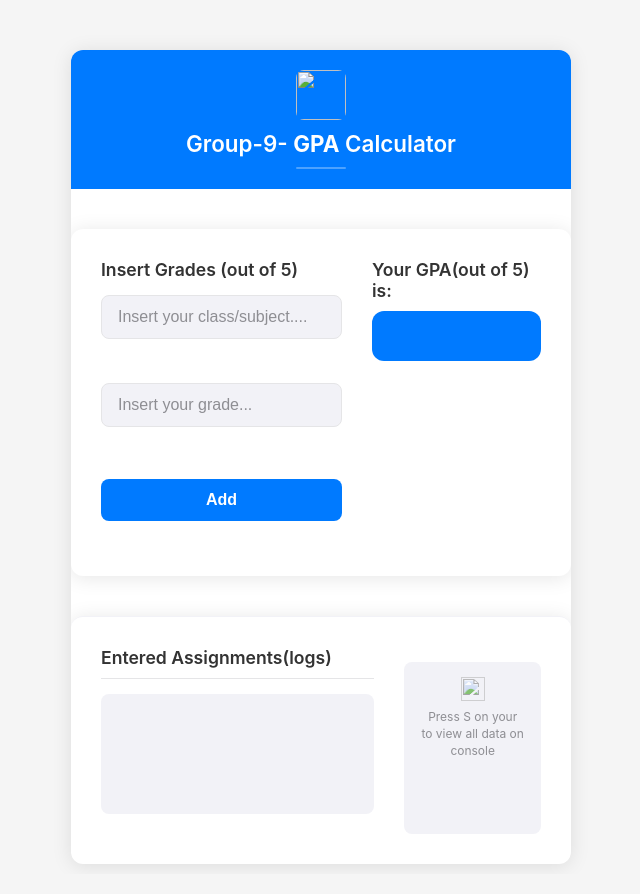
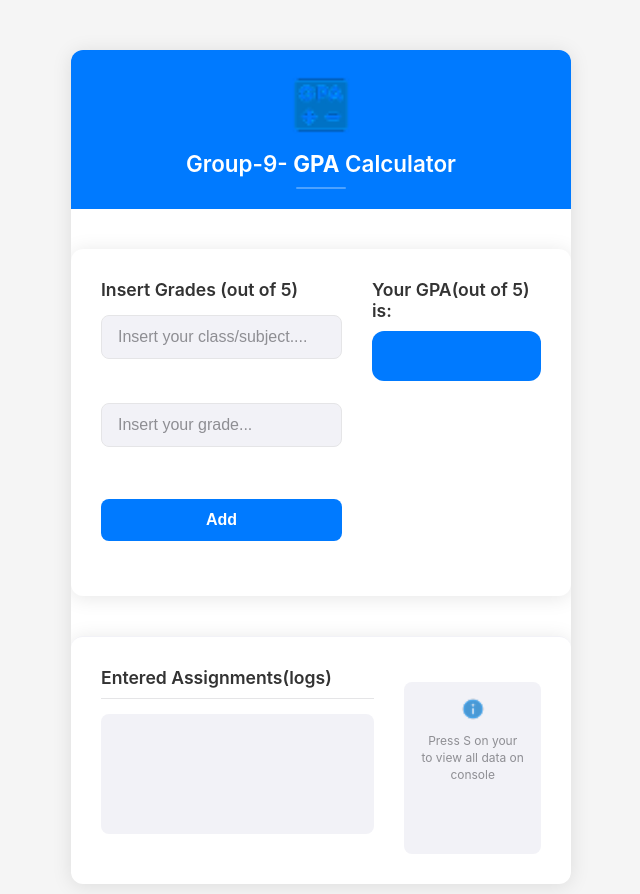
Before and after one commit to Niyigena-Yves/Group-9-GPA-Calculator, a plain HTML site: page index.html in a window 1280 px wide. Shown: the whole page, without its empty margins (319-959 px from the left). Drawn offline with Linux system fonts and the light colour scheme.

Commit message:
READ me and images

```diff
--- a/style.css
+++ b/style.css
@@ -32,8 +32,8 @@ section {
 }
 
 .firstTitle img {
-    width: 50px;
-    height: 50px;
+    width: 100px;
+    height: 70px;
     border-radius: 8px;
     margin-bottom: 10px;
     display: block;
@@ -226,7 +226,7 @@ form input[type="text"]::placeholder {
 }
 
 .final img {
-    width: 24px;
+    width: 54px;
     height: 24px;
     margin-bottom: 8px;
     opacity: 0.7;
```
Also changed, not shown: images/Gpa Calculator.png (added), images/Info.png (added), 1 other file.
